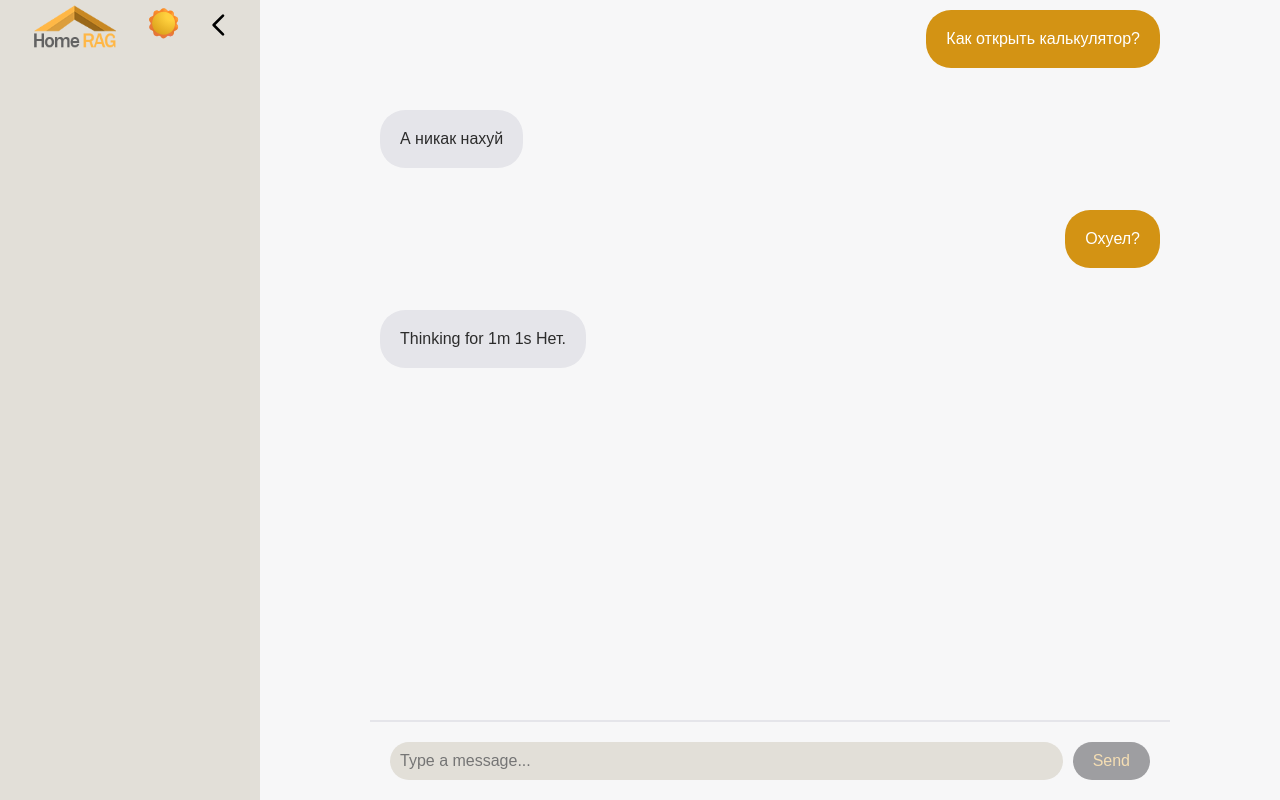
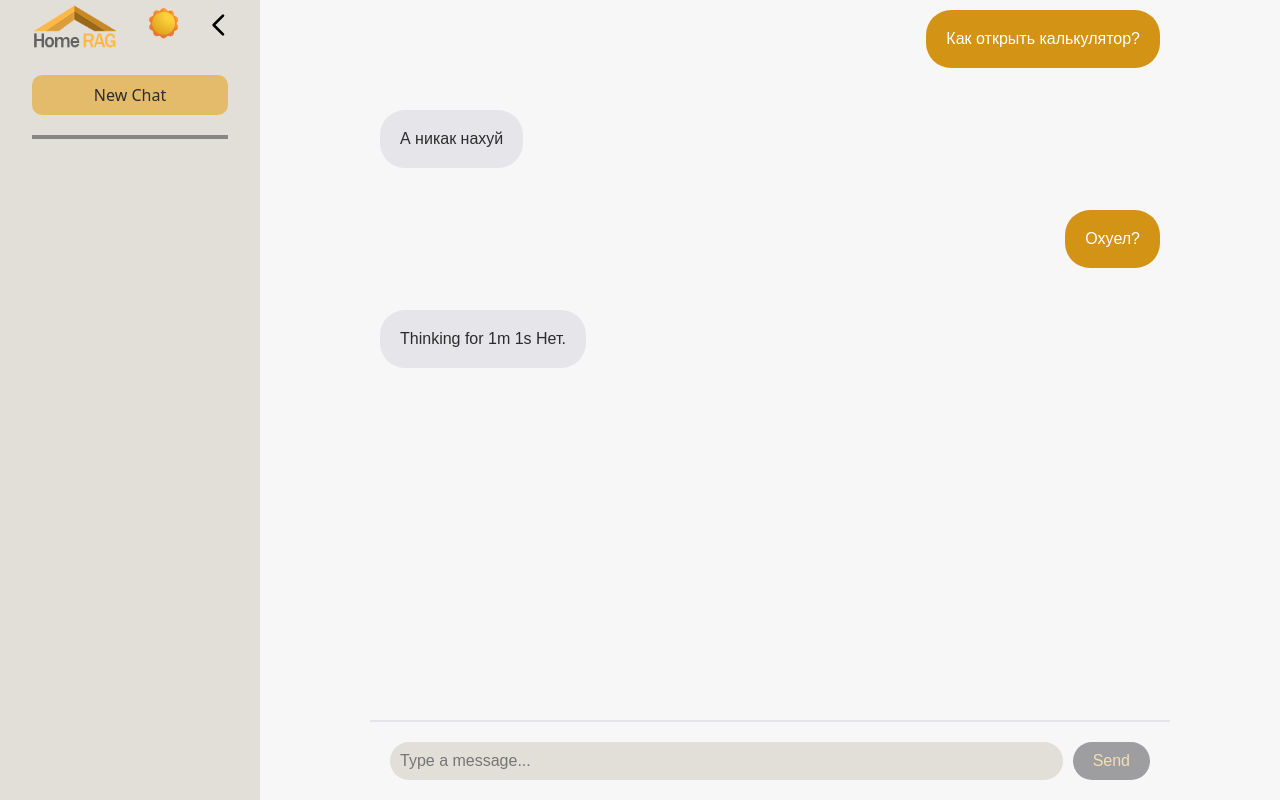
Before and after one commit to Obezyan0941/home_rag_webui, a React (Vite) app: page / in a window 1280 px wide. Built offline with nearby package versions, Linux system fonts and the light colour scheme.

Commit message:
new chat button added

```diff
--- a/src/components/sidebar/Sidebar.css
+++ b/src/components/sidebar/Sidebar.css
@@ -20,6 +20,7 @@
 }
 
 .header-wrapper {
+  flex: 0 0 auto;
   display: flex;
   align-items: center;
   justify-content: space-around;
@@ -51,6 +52,49 @@
   position: absolute;
 }
 
+.sidebar-middle-container {
+  flex: 1 1 auto;
+  margin-top: 20px;
+  margin-bottom: 20px;
+  margin-left: 32px;
+  margin-right: 32px;
+}
+
+.sidebar-bottom-container {
+  flex: 0 0 auto;
+}
+
+.chats-container {
+  display: flex;
+  flex-direction: column;
+}
+
+.new-chat-button {
+  height: 40px;
+  /* border-style: solid;
+  border-width: 2px; */
+  border-radius: 10px;
+  background-color: #e5ac3bb1;
+  color: #2c2c2c;
+  cursor: pointer;
+
+  display: flex;
+  justify-content: center;
+  align-items: center;
+}
+
+.new-chat-button:hover {
+  background-color: #e5ac3bcf;
+}
+
+.sidebar-line-break {
+  margin-top: 20px;
+  margin-bottom: 20px;
+  border-style: solid;
+  border-width: 2px;
+  border-color: #878787;
+}
+
 .dark-theme .sidebar {
   background-color: rgb(49, 49, 49);
 }
@@ -63,3 +107,7 @@
 .dark-theme .toggleSidebarButton:hover {
   color: #f3aa18;
 }
+
+.dark-theme .new-chat-button {
+  color: #e5e5ea;
+}
--- a/src/components/sidebar/Sidebar.tsx
+++ b/src/components/sidebar/Sidebar.tsx
@@ -44,6 +44,19 @@ const Sidebar: React.FC<SidebarProps> = ({ darkTheme, setDarkTheme }) => {
             {expanded ? <ChevronLeft/> : <ChevronRight/>}
           </div>
         </div>
+
+        <div className="sidebar-middle-container">
+          <div className="new-chat-button">
+            New Chat
+          </div>
+          <div className="sidebar-line-break"/>
+
+          <div className="chats-container">
+
+          </div>
+        </div>
+        <div className="sidebar-bottom-container">
+        </div>
       </aside>
       {!expanded ?
         <div className="show-sidebar-container">
```
